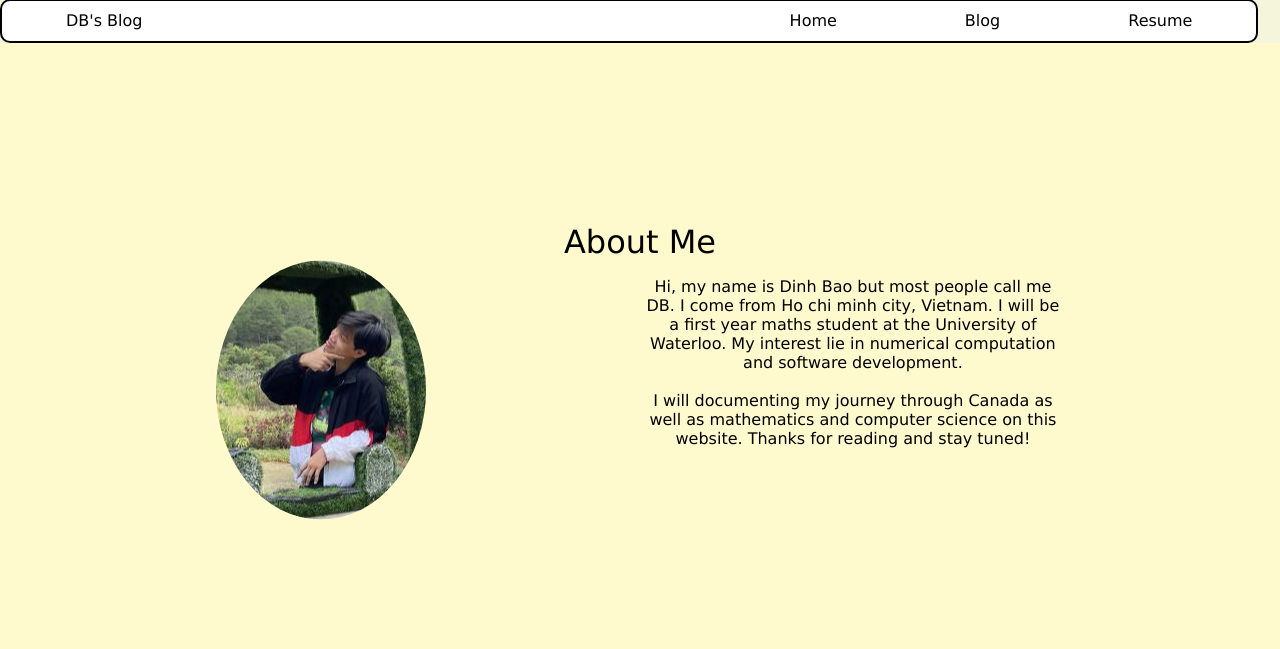
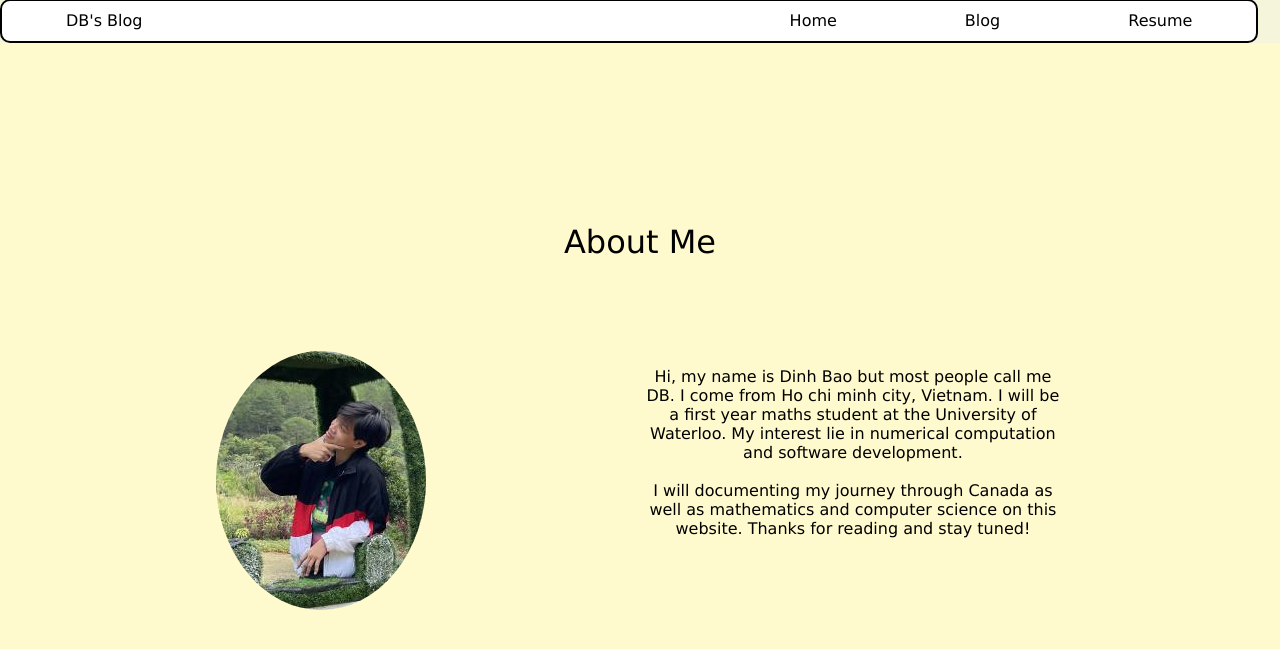
Before and after one commit to Dinhbaon/Dinhbaon.github.io, a Jekyll site: the page index.html, which Jekyll copies as it is, in a window 1280 px wide and 900 px high, scrolled down 857 px. Shown: the top 649 px of the window. Built offline with Jekyll 4.4.1, drawn with Linux system fonts in a browser that asks for light colours.

Commit message:
fix about me section

```diff
--- a/index.html
+++ b/index.html
@@ -50,7 +50,7 @@
 </div>
     <div class="Aboutme "  id="second-page">
         <h1 style="position: relative; top:20%;">About Me</h1>
-        <div class="desc" style="transform: translateY(50%);">
+        <div class="desc" style="position: relative; top: 30%">
             <img id="myphoto" src="assets\images\my photo.PNG" alt="A photo of me, DB"/>
             <p id="info">Hi, my name is Dinh Bao but most people call me DB. I come from Ho chi minh city, Vietnam. I will be a first year maths student at the University of Waterloo. My interest lie in numerical computation and software development.
             <br><br>I will documenting my journey through Canada as well as mathematics and computer science on this website. Thanks for reading and stay tuned!</p>
```
